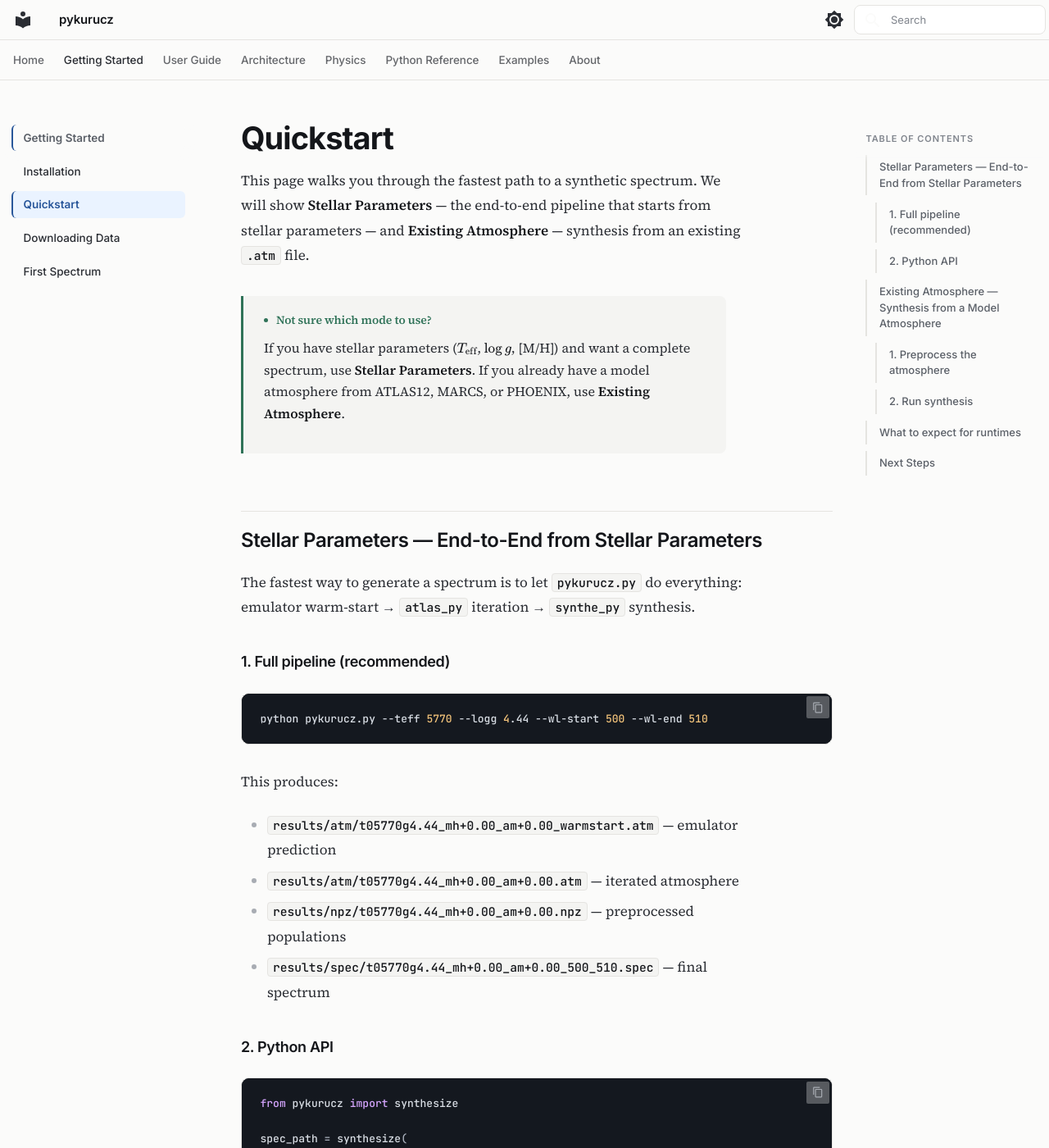
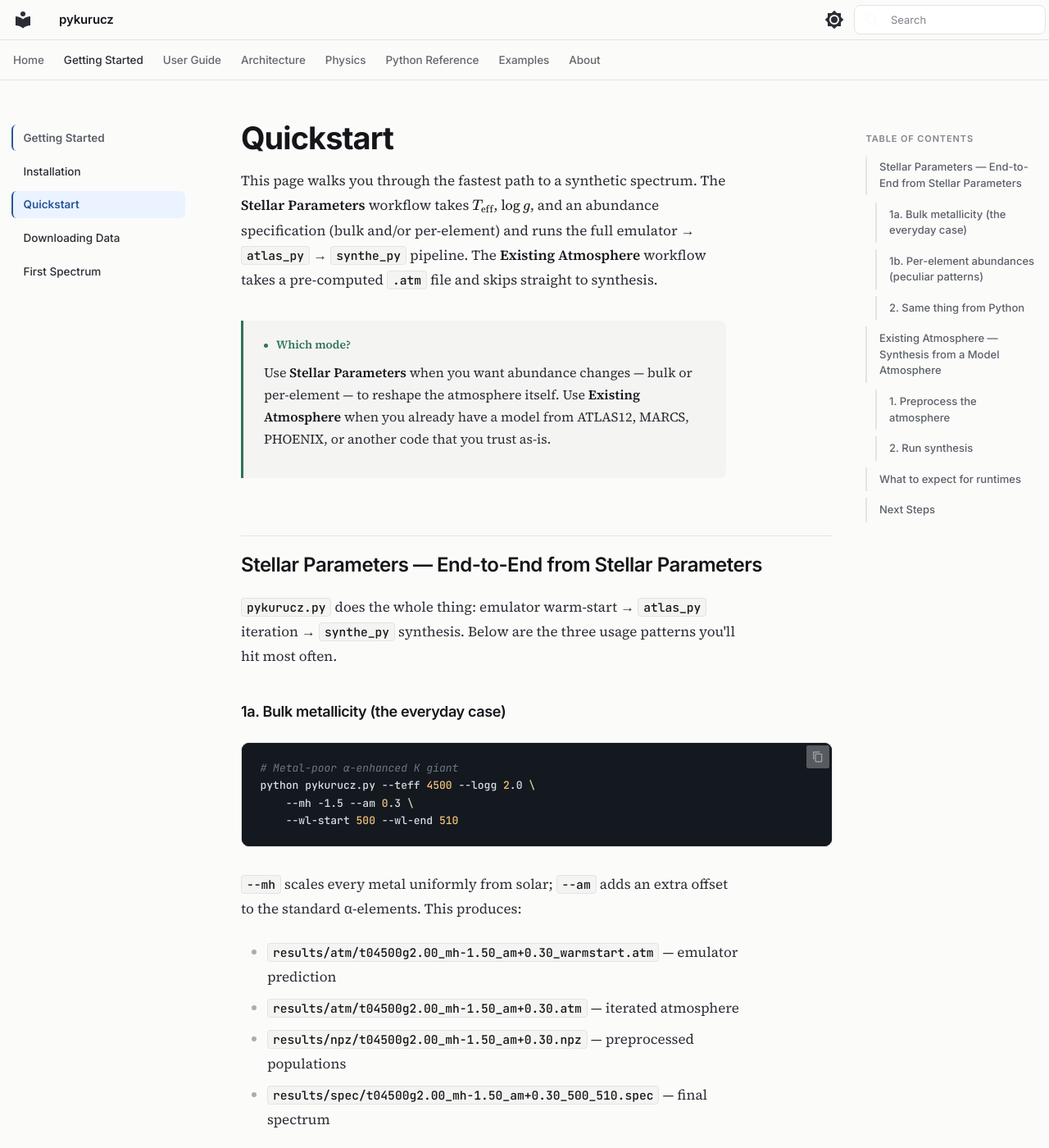
Before and after one commit to emk255/pykurucz, an MkDocs documentation site: the page built from docs/getting-started/quickstart.md, in a window 1280 px wide and 1400 px high. Shown: the whole window at 82% size. Built offline with MkDocs 1.6.1 and Material for MkDocs 9.7.7, drawn with Linux system fonts in a browser that asks for light colours; the version menu is left out; some of the changed text lies outside the part shown.

Commit message:
Getting-started pages: bulk + per-element abundances are first-class everywhere
quickstart.md
- Replaced single solar invocation with three subsections: bulk
  metallicity (1a, the everyday halo / α-rich case), per-element
  abundances (1b, CEMP / Ap / r-process), and the same in Python.
- Lead paragraph now frames abundances as the central input alongside
  Teff and logg. Cross-link to the User Guide's Abundances section.

first-spectrum.md
- Step 4 'Experiment' section now has three groups: stellar parameters,
  bulk abundance changes (--mh / --am), and per-element abundance
  changes (--abund). Adds CEMP-s and 'metal-poor giant + extra C' worked
  examples and notes the atmosphere is rebuilt either way.

Co-Authored-By: Claude Opus 4.7 <noreply@anthropic.com>

````diff
--- a/docs/getting-started/quickstart.md
+++ b/docs/getting-started/quickstart.md
@@ -1,46 +1,87 @@
 # Quickstart
 
-This page walks you through the fastest path to a synthetic spectrum. We will show **Stellar Parameters** — the end-to-end pipeline that starts from stellar parameters — and **Existing Atmosphere** — synthesis from an existing `.atm` file.
+This page walks you through the fastest path to a synthetic spectrum. The
+**Stellar Parameters** workflow takes $T_{\rm eff}$, $\log g$, and an
+abundance specification (bulk and/or per-element) and runs the full
+emulator → `atlas_py` → `synthe_py` pipeline. The **Existing Atmosphere**
+workflow takes a pre-computed `.atm` file and skips straight to synthesis.
 
-!!! tip "Not sure which mode to use?"
-    If you have stellar parameters (\(T_{\rm eff}\), \(\log g\), [M/H]) and want a complete spectrum, use **Stellar Parameters**. If you already have a model atmosphere from ATLAS12, MARCS, or PHOENIX, use **Existing Atmosphere**.
+!!! tip "Which mode?"
+    Use **Stellar Parameters** when you want abundance changes — bulk or
+    per-element — to reshape the atmosphere itself. Use **Existing
+    Atmosphere** when you already have a model from ATLAS12, MARCS,
+    PHOENIX, or another code that you trust as-is.
 
 ## Stellar Parameters — End-to-End from Stellar Parameters
 
-The fastest way to generate a spectrum is to let `pykurucz.py` do everything: emulator warm-start → `atlas_py` iteration → `synthe_py` synthesis.
+`pykurucz.py` does the whole thing: emulator warm-start → `atlas_py`
+iteration → `synthe_py` synthesis. Below are the three usage patterns
+you'll hit most often.
 
-### 1. Full pipeline (recommended)
+### 1a. Bulk metallicity (the everyday case)
 
 ```bash
-python pykurucz.py --teff 5770 --logg 4.44 --wl-start 500 --wl-end 510
+# Metal-poor α-enhanced K giant
+python pykurucz.py --teff 4500 --logg 2.0 \
+    --mh -1.5 --am 0.3 \
+    --wl-start 500 --wl-end 510
 ```
 
-This produces:
+`--mh` scales every metal uniformly from solar; `--am` adds an extra
+offset to the standard α-elements. This produces:
 
-- `results/atm/t05770g4.44_mh+0.00_am+0.00_warmstart.atm` — emulator prediction
-- `results/atm/t05770g4.44_mh+0.00_am+0.00.atm` — iterated atmosphere
-- `results/npz/t05770g4.44_mh+0.00_am+0.00.npz` — preprocessed populations
-- `results/spec/t05770g4.44_mh+0.00_am+0.00_500_510.spec` — final spectrum
+- `results/atm/t04500g2.00_mh-1.50_am+0.30_warmstart.atm` — emulator prediction
+- `results/atm/t04500g2.00_mh-1.50_am+0.30.atm` — iterated atmosphere
+- `results/npz/t04500g2.00_mh-1.50_am+0.30.npz` — preprocessed populations
+- `results/spec/t04500g2.00_mh-1.50_am+0.30_500_510.spec` — final spectrum
 
-### 2. Python API
+### 1b. Per-element abundances (peculiar patterns)
+
+For CEMP, Ap, individual α-element overrides, r-process enhancements,
+etc. — pass any number of `--abund SYMBOL:OFFSET_DEX` flags. Per-element
+overrides stack on top of any `--mh`/`--am` you also supply:
+
+```bash
+# CEMP-s star: Fe-poor, C and Ba enhanced
+python pykurucz.py --teff 4800 --logg 1.5 \
+    --abund Fe:-2.5 --abund C:+1.2 --abund Ba:+1.0 \
+    --wl-start 400 --wl-end 700
+```
+
+Internally the offsets are also rolled into an effective scalar
+$\rm[M/H]$/$\rm[\alpha/M]$ to seed the warm-start emulator, then the
+**exact** per-element pattern is written into the `.atm` file's
+abundance card so `atlas_py` and `synthe_py` both see the same numbers.
+See [Stellar Parameters](../user-guide/from-parameters.md#abundances)
+for the full story.
+
+### 2. Same thing from Python
 
 ```python
 from pykurucz import synthesize
 
+# Same metal-poor α-enhanced K giant as 1a
 spec_path = synthesize(
-    teff=5770,
-    logg=4.44,
-    mh=0.0,
-    am=0.0,
-    wl_start=500.0,
-    wl_end=510.0,
+    teff=4500, logg=2.0,
+    mh=-1.5, am=0.3,
+    wl_start=500.0, wl_end=510.0,
     resolution=300_000,
 )
-print(f"Spectrum written to: {spec_path}")
+
+# Or the per-element CEMP-s case (Z → dex offset)
+spec_path = synthesize(
+    teff=4800, logg=1.5,
+    abundances={26: -2.5, 6: +1.2, 56: +1.0},
+    wl_start=400.0, wl_end=700.0,
+)
 ```
 
 !!! note "Convergence and early stopping"
-    By default `atlas_py` runs up to 30 iterations but stops early when the physical columns (`RHOX`, `T`, `P`, `XNE`, `ABROSS`, `VTURB`) change by less than `1e-3` after at least 5 iterations. See [Stellar Parameters](../user-guide/from-parameters.md) for details on tuning these parameters.
+    By default `atlas_py` runs up to 30 iterations but stops early when
+    the physical columns (`RHOX`, `T`, `P`, `XNE`, `ABROSS`, `VTURB`)
+    change by less than `1e-3` after at least 5 iterations. See
+    [Stellar Parameters](../user-guide/from-parameters.md) for details
+    on tuning these parameters.
 
 ## Existing Atmosphere — Synthesis from a Model Atmosphere
 
````
Also changed, not shown: docs/getting-started/first-spectrum.md (+34 -4 lines).
